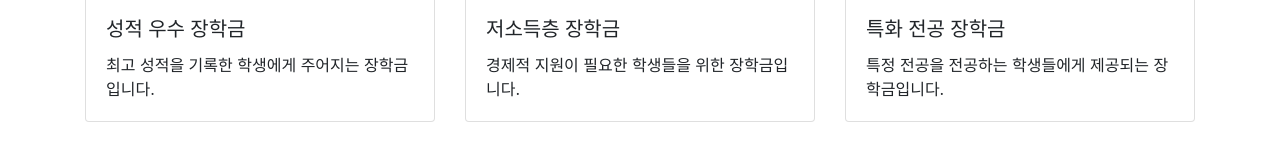
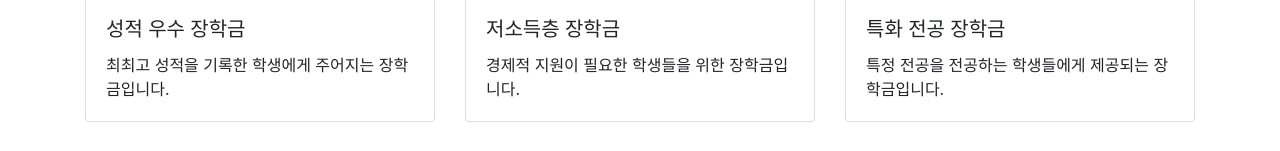
Before and after one commit to pkyunghwan/webtest, a plain HTML site: page index.html in a window 1280 px wide. Shown: the part 734-885 px from the top of the page. Drawn offline with nearby package versions, Linux system fonts and the light colour scheme.

Commit message:
Update index.html

```diff
--- a/index.html
+++ b/index.html
@@ -59,7 +59,7 @@
                 <img class="card-img-top" src="https://via.placeholder.com/300" alt="장학금1">
                 <div class="card-body">
                     <h5 class="card-title">성적 우수 장학금</h5>
-                    <p class="card-text">최고 성적을 기록한 학생에게 주어지는 장학금입니다.</p>
+                    <p class="card-text">최최고 성적을 기록한 학생에게 주어지는 장학금입니다.</p>
                 </div>
             </div>
             <!-- 카드 2 -->
```
